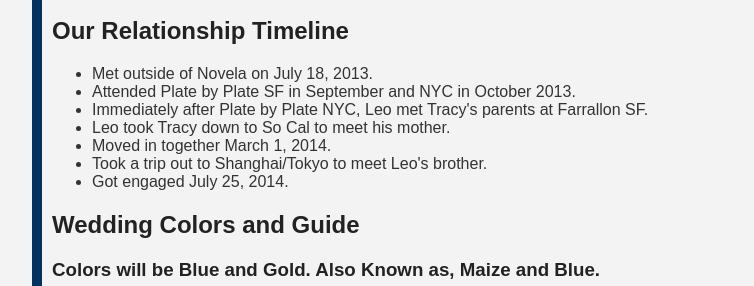
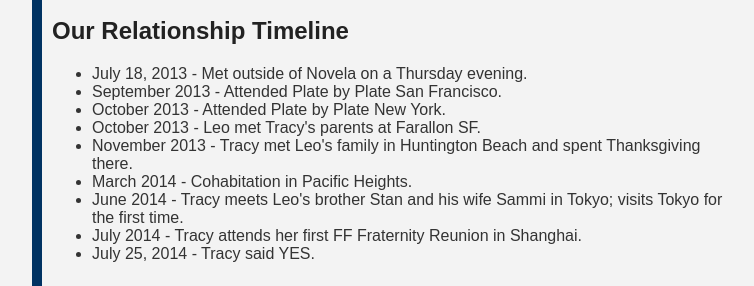
Before and after one commit to lumberg/lumberg.github.io, a plain HTML site: page index.html in a window 1280 px wide. Shown: the part 2625-2911 px from the top of the page, without its empty margins (373-1127 px from the left). Drawn offline with Linux system fonts and the light colour scheme.

Commit message:
update 4

```diff
--- a/index.html
+++ b/index.html
@@ -80,13 +80,15 @@
         <h2 id="Our Relationship Timeline">Our Relationship Timeline</h2>
 
        <ul>
-         <li>Met outside of Novela on July 18, 2013.</li>
-         <li>Attended Plate by Plate SF in September and NYC in October 2013.</li>
-         <li>Immediately after Plate by Plate NYC, Leo met Tracy's parents at Farrallon SF.</li>
-         <li>Leo took Tracy down to So Cal to meet his mother.</li>
-         <li>Moved in together March 1, 2014.</li>
-         <li>Took a trip out to Shanghai/Tokyo to meet Leo's brother.</li>
-         <li>Got engaged July 25, 2014.</li>
+         <li>July 18, 2013 - Met outside of Novela on a Thursday evening.</li>
+         <li>September 2013 - Attended Plate by Plate San Francisco.</li>
+         <li>October 2013 - Attended Plate by Plate New York.</li>
+         <li>October 2013 - Leo met Tracy's parents at Farallon SF.</li>
+         <li>November 2013 - Tracy met Leo's family in Huntington Beach and spent Thanksgiving there.</li>
+         <li>March 2014 - Cohabitation in Pacific Heights.
+         <li>June 2014 - Tracy meets Leo's brother Stan and his wife Sammi in Tokyo; visits Tokyo for the first time.</li>
+         <li>July 2014 - Tracy attends her first FF Fraternity Reunion in Shanghai.
+         <li>July 25, 2014 - Tracy said YES.</li>
        </ul>
 
         <h2 id="Wedding Colors and Guide">Wedding Colors and Guide</h2>
```
